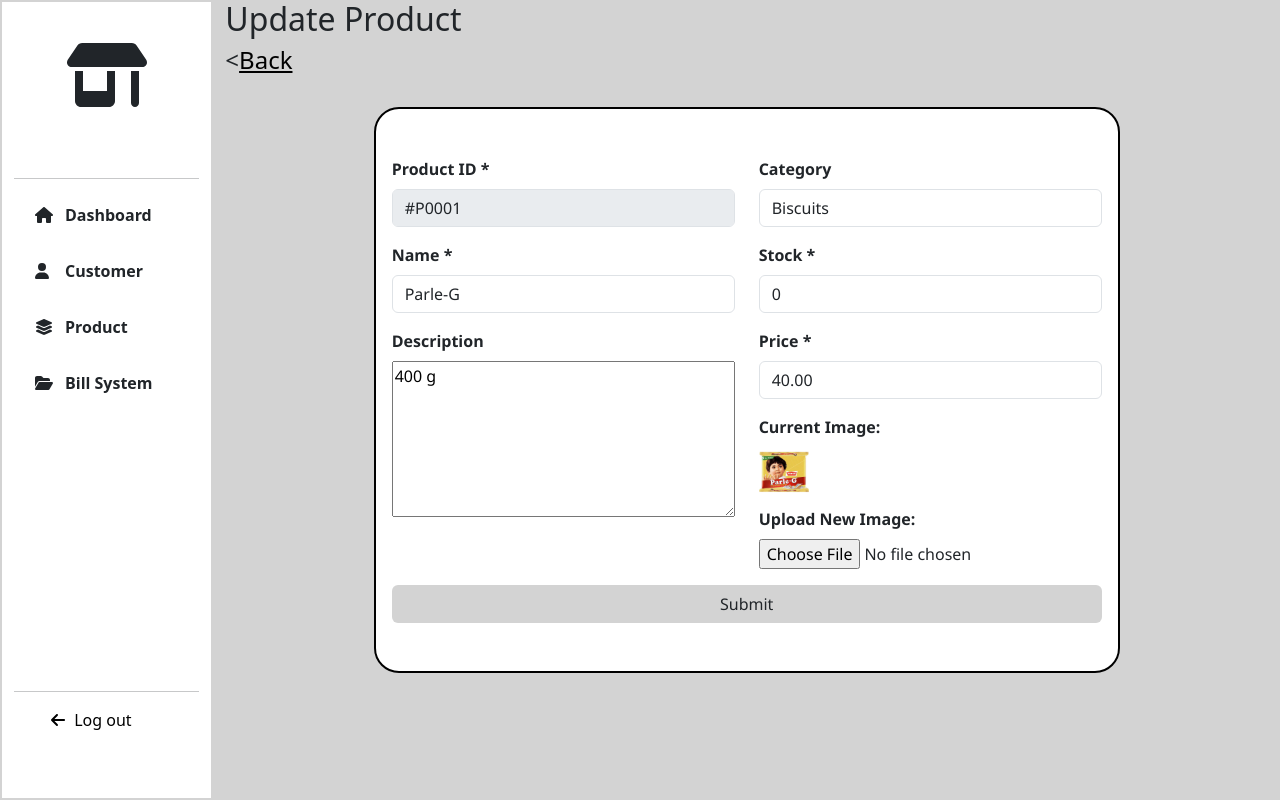
After one commit to asnafathima1204/Billing_App, a Django app: page /PRODUCT/update_product/1/ in a window 1280 px wide. The commit adds this page. Run offline with Django 5.2, Linux system fonts and the light colour scheme; data comes from the database, SQL or seed files in the repository; both versions use the stored data as it was after the commit.

Commit message:
product update & del

```diff
--- a/BILLING_SYSTEM/settings.py
+++ b/BILLING_SYSTEM/settings.py
@@ -111,7 +111,7 @@ AUTH_PASSWORD_VALIDATORS = [
 
 LANGUAGE_CODE = 'en-us'
 
-TIME_ZONE = 'UTC'
+TIME_ZONE = 'Asia/Kolkata'
 
 USE_I18N = True
 
--- a/MAIN_APP/views.py
+++ b/MAIN_APP/views.py
@@ -24,7 +24,7 @@ def login_page(request):
                 messages.warning(request,"You are not authorized as staff yet. Please wait for admin approval.")
         else:
             if not User.objects.filter(username=email).exists():
-                messages.warning(request,"You are not registered yetr. Please register..!")
+                messages.warning(request,"You are not registered yet. Please register..!")
                 return redirect('signup_page')
             else:
                 messages.error(request,"Wrong password")
--- a/PRODUCT/models.py
+++ b/PRODUCT/models.py
@@ -6,7 +6,7 @@ class Product(models.Model):
     name=models.CharField(max_length=255)
     description=models.TextField(null=True,blank=True)
     price=models.DecimalField(max_digits=10,decimal_places=2)
-    stock=models.IntegerField()
+    stock=models.PositiveIntegerField()
     image=models.ImageField(upload_to='products/',null=True,blank=True)
     category=models.CharField(max_length=255,null=True,blank=True)
     is_active=models.BooleanField(default=True)
--- a/PRODUCT/urls.py
+++ b/PRODUCT/urls.py
@@ -5,4 +5,6 @@ urlpatterns = [
     path('',views.products_list,name="products_list"),
     path('view/<int:id>/',views.product_view,name="product_view"),
     path('add_product/',views.add_product,name="add_product"),
+    path('update_product/<int:id>/',views.update_product,name="update_product"),
+    path('del_product/<int:id>/',views.del_product,name="del_product"),
 ]
--- a/PRODUCT/views.py
+++ b/PRODUCT/views.py
@@ -9,7 +9,7 @@ def products_list(request):
 
 
 def product_view(request,id):
-    products=Product.objects.get(id=id)
+    product=Product.objects.get(id=id)
     return render(request,"product_view.html",locals())
 
 
@@ -22,6 +22,9 @@ def add_product(request):
         stock=request.POST.get("stock")
         description=request.POST.get("description")
         image=request.FILES.get("image")
+        if int(stock) < 0:
+            messages.warning(request,"Stock can't be less than zero")
+            return redirect('add_product')
 
         product=Product.objects.filter(product_id=product_id)
         if product:
@@ -35,9 +38,43 @@ def add_product(request):
                 category=category,
                 stock=stock,
                 description=description,
-                image=image
+
             )
-            product.save()
+            if image:
+                product.image=image
+                product.save()
+
+
             messages.success(request,"Product added succesfully!")
             return redirect('products_list')
     return render(request,"add_product.html",locals())
+
+
+def update_product(request,id):
+    product=Product.objects.get(id=id)
+    if request.method == "POST":
+        product.name=request.POST.get("name")
+        product.price=request.POST.get("price")
+        product.category=request.POST.get("category")
+        stock=request.POST.get("stock")
+        product.description=request.POST.get("description")
+        if int(stock) < 0:
+            messages.warning(request,"Product can't be less than  zero")
+            return redirect('update_product', id=id)
+        product.stock = stock
+
+        new_image=request.FILES.get("image")
+        if new_image:
+            product.image=new_image
+
+
+        product.save()
+        messages.success(request,"Product updated successfully")
+        return redirect('product_view',id=id)
+    return render(request,"update_product.html",locals())
+
+
+def del_product(request,id):
+    product=Product.objects.get(id=id)
+    product.delete()
+    return redirect('products_list')
--- a/Templates/login_page.html
+++ b/Templates/login_page.html
@@ -14,7 +14,8 @@
     {% if messages %}
       {% for message in messages %}
       <div class="alert-box">
-      <div class="alert alert-{{ message.tags }} alert-dismissible fade show" role="alert">
+        <!-- <div class="alert alert-{{ message.tags }} alert-dismissible fade show" role="alert"> -->
+          <div class="alert {% if message.tags == 'error' %}alert-danger{% else %}alert-{{ message.tags }}{% endif %} alert-dismissible fade show" role="alert">
             {{ message }}
             <button type="button" class="btn-close" data-bs-dismiss="alert" aria-label="Close"></button>
         </div>
--- /dev/null
+++ b/Templates/update_product.html
@@ -0,0 +1,69 @@
+{% extends 'extends.html' %}
+{% load static %}
+{% block title %}Update Product{% endblock %}
+{% block link %}
+<link rel="stylesheet" href="{% static '/CSS/product.css' %}">
+{% endblock %}
+{% block content %}
+<div class="col-lg-10 col-md-9 col-sm-9 page-col">
+    <div class="add-product-content">
+        <h2>Update Product</h2>
+        <h4 class="back"><<a href="{% url 'product_view' id %}">Back</a></h4>
+        <div class="content p-4">
+            <div class="box">
+                <form class="update-product-form" method="post" action="" enctype="multipart/form-data">
+                    {% csrf_token %}
+                    <div class="row">
+                            <div class="col-lg-6">
+                                <div class="mb-3">
+                                    <label for="product_id" class="form-label">Product ID *</label>
+                                    <input type="text" class="form-control" id="product_id" name="product_id" value="{{ product.product_id }}" required disabled>
+                                </div>
+                                <div class="mb-3">
+                                    <label for="name" class="form-label">Name *</label>
+                                    <input type="text" class="form-control" id="name" name="name" value="{{ product.name }}" required>
+                                </div>
+                                <div class="mb-3">
+                                    <label for="description" class="form-label">Description</label><br>
+                                    <textarea name="description" id="description">{{ product.description }}</textarea>
+                                </div>
+                            </div>
+                            <div class="col-lg-6">
+                                <div class="mb-3">
+                                    <label for="category" class="form-label">Category</label>
+                                    <input type="text" class="form-control" id="category" name="category" value="{{ product.category }}">
+                                </div>
+                                <div class="mb-3">
+                                    <label for="stock" class="form-label">Stock *</label>
+                                    <input type="number" class="form-control" id="stock" name="stock" value="{{ product.stock }}" required>
+                                </div>
+                                <div class="mb-3">
+                                    <label for="price" class="form-label">Price *</label>
+                                    <input type="number" class="form-control" id="price" name="price" value="{{ product.price }}" required>
+                                </div>
+                                <div class="mb-3">
+                                    <label for="image" class="form-label">Current Image:</label><br>
+                                    <!-- Display the existing image -->
+                                    {% if product.image %}
+                                        <img src="{{ product.image.url }}" alt="Product Image" style="width: 50px; height: 50px; margin-bottom: 10px;">
+                                    {% else %}
+                                        <p>No image available</p>
+                                    {% endif %}
+
+                                    <!-- Upload new image -->
+                                    <br>
+                                    <label for="image" class="form-label">Upload New Image:</label>
+                                    <input type="file" class="form-control-file" id="image" name="image">
+                                </div>
+
+                            </div>
+                    </div>
+                    <div class="add-product-btn">
+                        <button type="submit" class="btn btn-product-submit">Submit</button>
+                    </div>
+                    </form>
+            </div>
+        </div>
+    </div>
+</div>
+{% endblock %}
--- a/static/CSS/dashboard.css
+++ b/static/CSS/dashboard.css
@@ -10,6 +10,11 @@
 .alert{
     font-weight: 600;
     width: 40%;
+}
+
+.table-responsive {
+    width: 100%;
+    overflow-x: auto;
 }
 
 .row{
@@ -139,4 +144,8 @@
     .list-group-item ,.list-group-item h5{
        font-size: 10px;
     }
+
+    .alert{
+        width: 80%;
+    }
   }
--- a/static/CSS/product.css
+++ b/static/CSS/product.css
@@ -1,3 +1,7 @@
+.form-label{
+    font-weight: 600;
+}
+
 /* product.html */
 .add-product .button{
     text-align:right;
@@ -17,6 +21,11 @@
 }
 .btn-product{
     background-color:lightgray !important;
+}
+
+.table-responsive {
+    width: 100%;
+    overflow-x: auto;
 }
 
 
@@ -65,3 +74,18 @@
     width:100%;
     background-color:lightgray !important;
 }
+
+/* update_product.html */
+
+.is-active{
+    width: 25px;
+    height: 25px;
+    border: 2px solid #555;
+    border-radius: 4px;
+    cursor: pointer;
+    position: relative;
+}
+.update-product-form textarea{
+    width:100% !important;
+    height:19.5vh !important;
+}
```
Also changed, not shown: Templates/product.html (+18 -9 lines), Templates/product_view.html (+23 -12 lines), Templates/staff.html (+12 -9 lines), PRODUCT/migrations/0004_alter_product_stock.py (added), db.sqlite3, media/products/Everest-turmericp.jpg (added), media/products/classmate-a4-notebook.jpg (added), media/products/tata_salt_yedVABP.jpg (added), media/products/update_tatasalt.jpg (added), static/img/default.jpg (added). Lines whose indentation alone changed are shown as unchanged.
